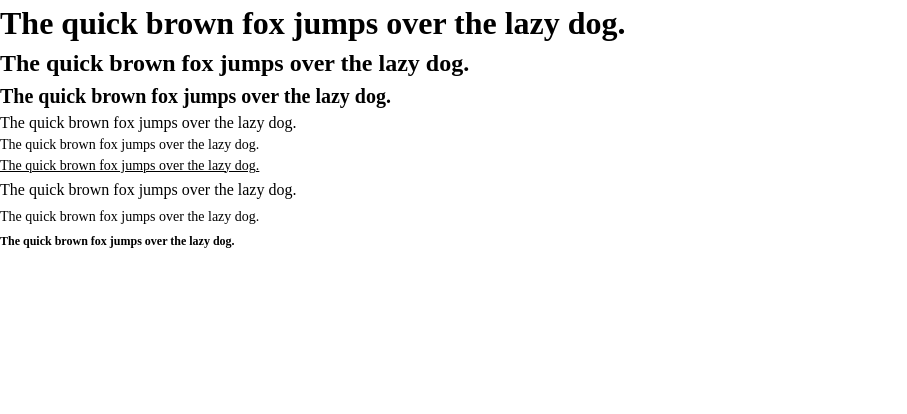
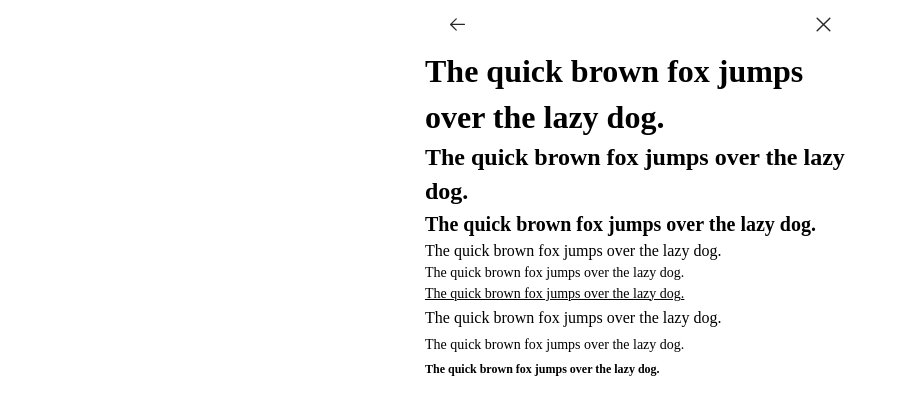
Before and after one commit to ohMyFamily/OMF_client, a React (Vite) app: page / in a window 1280 px wide. Shown: the top 414 px of the page, without its empty margins (0-907 px from the left). Built offline with nearby package versions, Linux system fonts and the light colour scheme.

Commit message:
OMF-20 feat: Appbar 컴포넌트 구현

```diff
--- a/src/App.scss
+++ b/src/App.module.scss
@@ -4,5 +4,4 @@
     margin: 0 auto;
     max-width: 430px;
     height: 100dvh;
-    // background-color: $Gray300;
 }
--- a/src/App.tsx
+++ b/src/App.tsx
@@ -7,11 +7,16 @@ import {
   Title1,
   Title2,
   Title3,
-} from './components/common/Typography';
+} from '@components/common/Typography';
+import AppBar from '@components/common/AppBar';
+import $ from './App.module.scss';
+import classNames from 'classnames';
 
 function App() {
   return (
     <>
+      <div className={$.Wrapper}>
+        <AppBar leftRole='back' rightRole='close' className={classNames($.appbar)} />
         <Title1>The quick brown fox jumps over the lazy dog. </Title1>
         <Title2>The quick brown fox jumps over the lazy dog.</Title2>
         <Title3>The quick brown fox jumps over the lazy dog.</Title3>
@@ -30,6 +35,7 @@ function App() {
         <Body1>The quick brown fox jumps over the lazy dog.</Body1>
         <Body2> The quick brown fox jumps over the lazy dog.</Body2>
         <Caption1> The quick brown fox jumps over the lazy dog.</Caption1>
+      </div>
     </>
   );
 }
--- /dev/null
+++ b/src/components/common/AppBar/appbar.module.scss
@@ -0,0 +1,11 @@
+.layout {
+    display: flex;
+    justify-content: space-between;
+    padding: 12px 20px;
+    img {
+        width: 15px;
+        height: 15px;
+        padding: 4.5px;
+        box-sizing: content-box;
+    }
+}
--- /dev/null
+++ b/src/components/common/AppBar/index.tsx
@@ -0,0 +1,29 @@
+import $ from './appbar.module.scss';
+import ArrowLeft from '@/assets/svg/ArrowLeft.svg';
+import X from '@/assets/svg/X.svg';
+import classNames from 'classnames';
+
+interface AppBarProps {
+  leftRole?: 'back';
+  rightRole?: 'close';
+  onClickLeftButton?: () => void;
+  onClickRightButton?: () => void;
+  className?: string;
+}
+
+export default function AppBar({
+  leftRole,
+  rightRole,
+  onClickLeftButton,
+  onClickRightButton,
+  className,
+}: AppBarProps) {
+  return (
+    <div className={classNames($.layout, className)}>
+      {/* //뒤로가기 버튼의 경우 */}
+      {leftRole === 'back' && <img src={ArrowLeft} onClick={onClickLeftButton} />}
+      {/* //모달 끄기의 경우 */}
+      {rightRole === 'close' && <img src={X} onClick={onClickRightButton} />}
+    </div>
+  );
+}
```
Also changed, not shown: 2 other files (tests, documents, lock files or other folders). Lines whose indentation alone changed are shown as unchanged.
